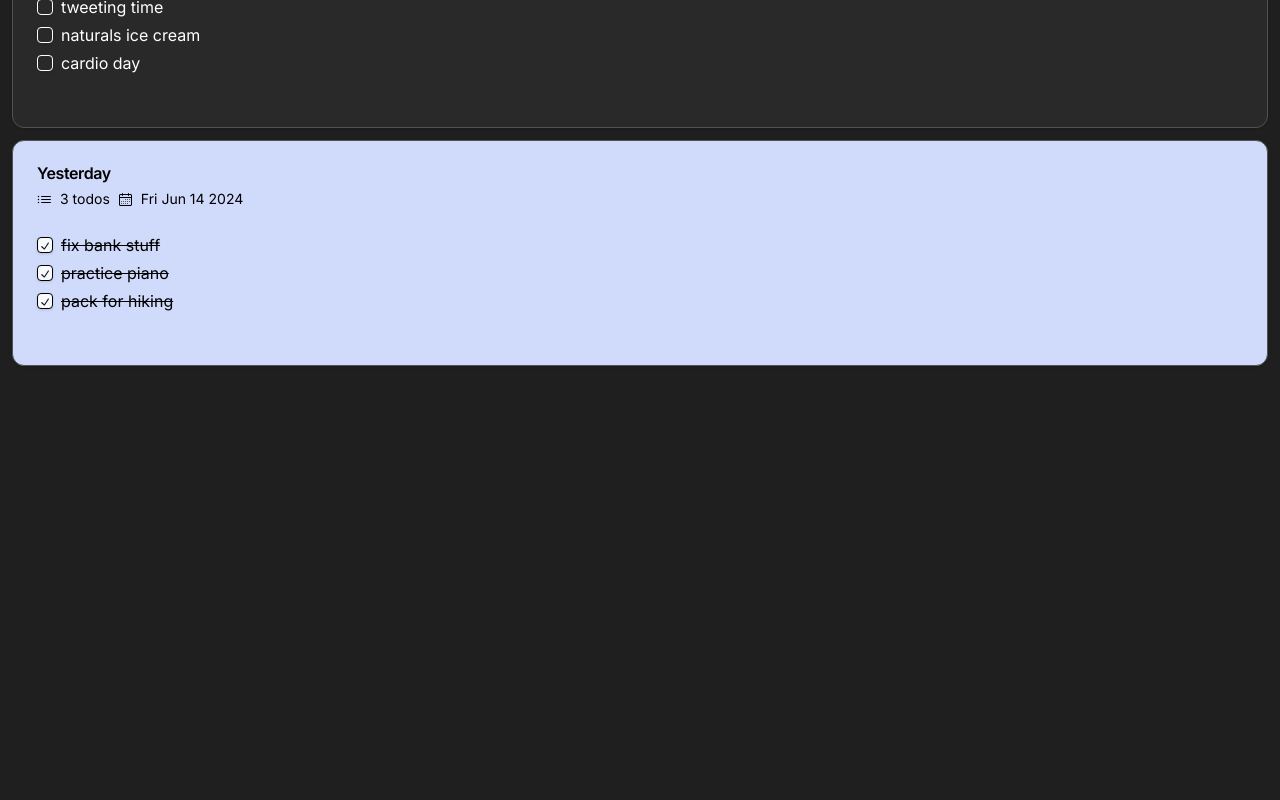
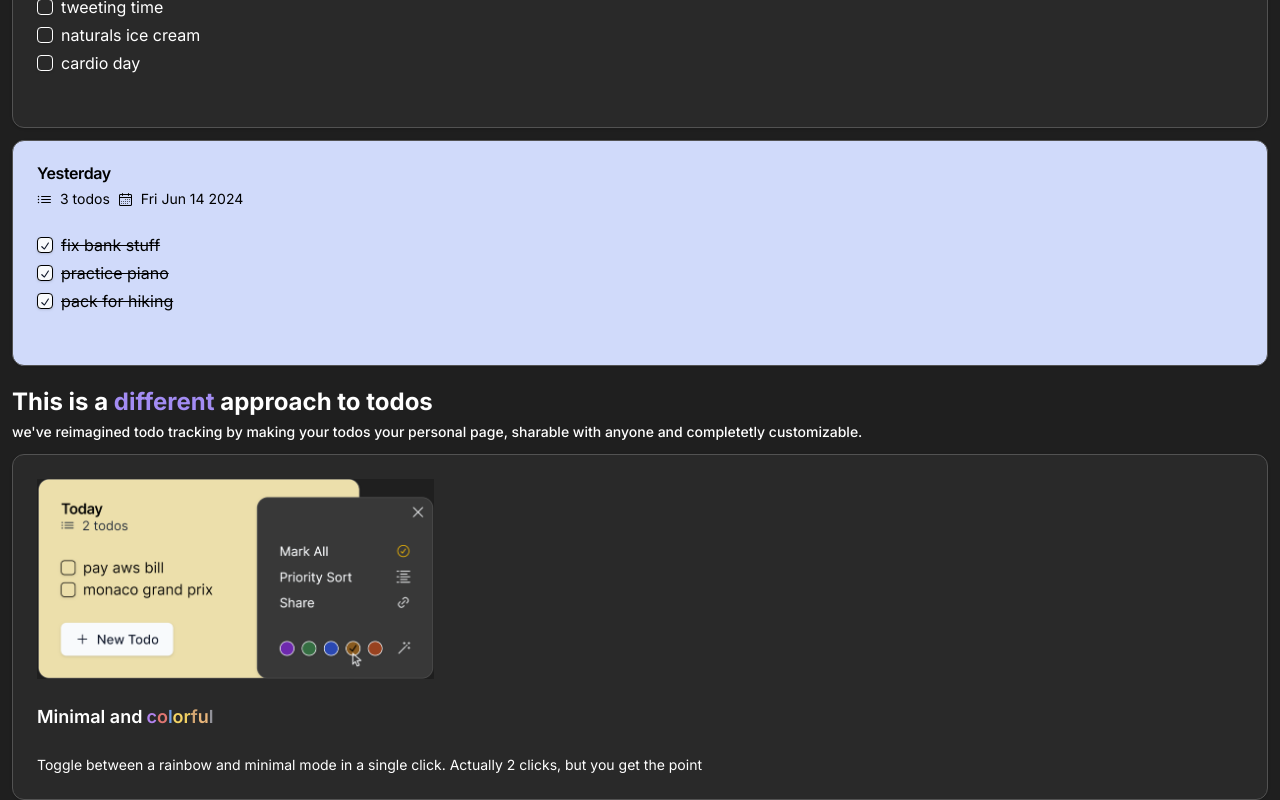
Before and after one commit to kewalkhondekar25/Todo-Fusion, a Next.js app in the folder apps/web/: page / in a window 1280 px wide. Shown: the part 1232-2032 px from the top of the page. Before the commit the page ends 1610 px from the top, so only its background shows below. Built offline with nearby package versions, Linux system fonts and the light colour scheme.

Commit message:
feat: color feature card added

```diff
--- /dev/null
+++ b/apps/web/app/components/Home/FeaturesCard.tsx
@@ -0,0 +1,53 @@
+import React from 'react'
+import {
+  Card,
+  CardContent,
+  CardDescription,
+  CardFooter,
+  CardHeader,
+  CardTitle,
+} from "../ui/card"
+import ColorFeature from "../../../public/colorfeatures.png"
+import Image from 'next/image'
+
+const FeaturesCard = () => {
+
+  const string = "colorful";
+  const letters = string.split("");
+  const colors = ["B183ED", "E07672", "6C9BE5", "F3D365", "F0D063", "D2A572", "E8B57A", "929299"];
+
+  return (
+    <section className='flex flex-col justify-center'>
+      <div className='flex flex-col mx-3'>
+        <div className='text-2xl font-bold  mt-2'>This is a <span className='text-[#A38CF3]'>different</span> approach to todos</div>
+        <div className='text-sm font-medium mt-1'>we&apos;ve reimagined todo tracking by making your todos your personal page, sharable with anyone and completetly customizable.</div>
+      </div>
+      <div>
+        <div>
+          <Card
+            className='bg-[#292929] text-black border-[#525252] mt-3 mx-3'>
+            <CardHeader >
+              <Image
+              src={ColorFeature} height={200} alt='color'/>
+            </CardHeader>
+            <CardContent className='flex place-items-center font-semibold text-lg'>
+              <p className='mr-1 text-white'>Minimal and</p>
+                {
+                  letters.map((item, i) => {
+                    return(
+                      <p key={i} style={{display: "flex", color: `#${colors[i]}`}}>{item}</p>
+                    )
+                  })
+                }
+            </CardContent>
+            <CardFooter className='text-white text-sm font-normal'>
+              <p>Toggle between a rainbow and minimal mode in a single click. Actually 2 clicks, but you get the point</p>
+            </CardFooter>
+          </Card>
+        </div>
+      </div>
+    </section>
+  )
+}
+
+export default FeaturesCard
--- a/apps/web/app/components/Todos/TodoCardOption/OptionCard.tsx
+++ b/apps/web/app/components/Todos/TodoCardOption/OptionCard.tsx
@@ -12,7 +12,8 @@ import {
   CheckCircledIcon,
   ActivityLogIcon,
   Link2Icon,
-  MagicWandIcon
+  MagicWandIcon,
+  CursorArrowIcon
 } from '@radix-ui/react-icons'
 import { Label } from "../../ui/label2"
 import { RadioGroup, RadioGroupItem } from "../../ui/radio"
@@ -137,7 +138,7 @@ const OptionCard = () => {
             <RadioGroupItem value="D0DAFA" id="blue" className='bg-[#356E42] text-black' />
             <RadioGroupItem value="E2AA96" id="pink" className='bg-[#2A48B2] text-black' />
             <RadioGroupItem value="ECDFAB" id="yellow" className='bg-[#885A1F] text-black' />
-            <RadioGroupItem value="ECDFAB" id="yellow" className='bg-[#984220] text-black' />
+            {/* <RadioGroupItem value="ECDFAB" checked={false} id="yellow" className='bg-[#984220] text-black' /> */}
             {/* <RadioGroupItem value="C2D5C3" id="green" className='bg-[#C2D5C3] text-black'  />
             <RadioGroupItem value="D0DAFA" id="blue" className='bg-[#D0DAFA] text-black' />
             <RadioGroupItem value="E2AA96" id="pink" className='bg-[#E2AA96] text-black' />
--- a/apps/web/app/page.tsx
+++ b/apps/web/app/page.tsx
@@ -11,6 +11,7 @@ import { SparklesPreview } from "./components/Sparkel";
 import HeaderTop from "./components/Home/HeaderTop";
 import HeroSection from "./components/Home/HeroSection";
 import HomeCards from "./components/Home/HomeCards";
+import FeaturesCard from "./components/Home/FeaturesCard";
 
 export default function Page() {
 
@@ -27,6 +28,7 @@ export default function Page() {
       <HeaderTop/>
       <HeroSection/>
       <HomeCards/>
+      <FeaturesCard/>
     </main>
   );
 }
```
Also changed, not shown: apps/web/public/colorFeature.png (added), apps/web/public/colorfeatures.png (added).
